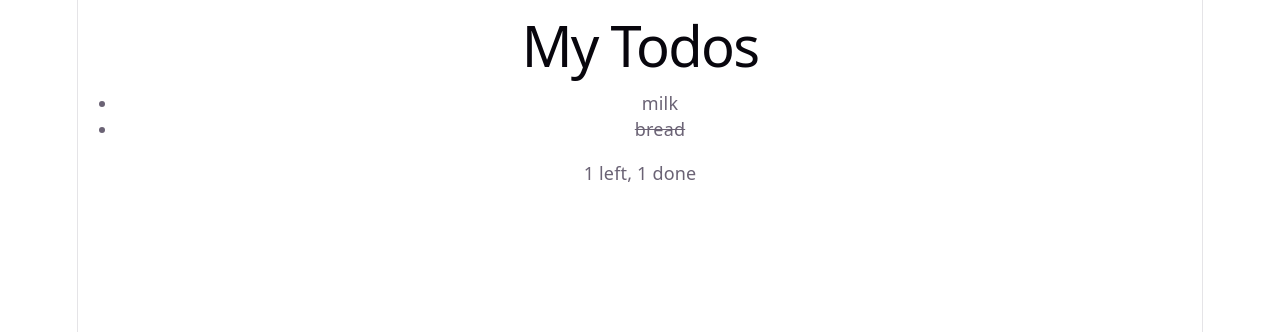
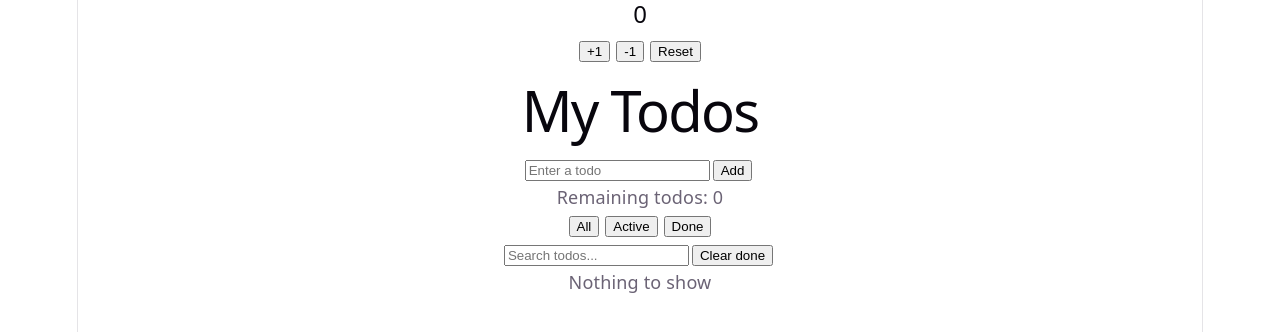
Before and after one commit to Deeppatel2004/todo-react, a React (Vite) app: page / in a window 1280 px wide. Shown: the top 332 px of the page. Built offline with nearby package versions, Linux system fonts and the light colour scheme.

Commit message:
react todo with state

```diff
--- a/src/App.jsx
+++ b/src/App.jsx
@@ -1,44 +1,129 @@
 
-import './App.css';
+import { useState } from 'react';
+import { visibleTodos, clearDone } from './todoHelpers';
+import TodoCount from './TodoCount.jsx';
+import Counter from './Counter.jsx';
 
-const todos = [
-  { id: 1, text: 'milk', done: false },
-  { id: 2, text: 'bread', done: true }
-];
 
-function TodoItem({ text, done }) {
-  return (
-    <li className={done ? 'todo done' : 'todo'}>
-      {text}
-    </li>
+function App() {
+  const [todos, setTodos] = useState([]);
+  const [text, setText] = useState('');
+  const [mode, setMode] = useState('all');
+  const [search, setSearch] = useState('');
+
+  const shown = visibleTodos(todos, mode, search);
+
+  function handleSubmit(e) {
+    e.preventDefault();
+
+    if (!text.trim()) return;
+
+    const newTodo = {
+      id: Date.now(),
+      text: text.trim(),
+      done: false,
+    };
+
+    setTodos([...todos, newTodo]);
+    setText('');
+  }
+
+  function toggleTodo(id) {
+    setTodos(
+      todos.map(todo =>
+        todo.id === id
+          ? { ...todo, done: !todo.done }
+          : todo
+      )
     );
   }
 
-
-function TodoCount({ todos }) {
-  const left = todos.filter(todo => !todo.done).length;
-  const done = todos.filter(todo => todo.done).length;
-
-  return <p>{left} left, {done} done</p>;
+  function deleteTodo(id) {
+    setTodos(todos.filter(todo => todo.id !== id));
   }
 
+  function handleClearDone() {
+    setTodos(clearDone(todos));
+  }
 
-function App() {
   return (
     <div>
+      <Counter />
       <h1>My Todos</h1>
 
+      <form onSubmit={handleSubmit}>
+        <input
+          value={text}
+          onChange={e => setText(e.target.value)}
+          placeholder="Enter a todo"
+        />
+        <button type="submit">Add</button>
+      </form>
+
+      <TodoCount todos={todos} />
+
+      <div>
+        <button
+          className={mode === 'all' ? 'btn active' : 'btn'}
+          onClick={() => setMode('all')}
+        >
+          All
+        </button>
+
+        <button
+          className={mode === 'active' ? 'btn active' : 'btn'}
+          onClick={() => setMode('active')}
+        >
+          Active
+        </button>
+
+        <button
+          className={mode === 'done' ? 'btn active' : 'btn'}
+          onClick={() => setMode('done')}
+        >
+          Done
+        </button>
+      </div>
+
+      <input
+        value={search}
+        onChange={e => setSearch(e.target.value)}
+        placeholder="Search todos..."
+      />
+
+      <button onClick={handleClearDone}>
+        Clear done
+      </button>
+
+      {shown.length === 0 ? (
+        <p>Nothing to show</p>
+      ) : (
         <ul>
-        {todos.map(todo => (
-          <TodoItem
-            key={todo.id}
-            text={todo.text}
-            done={todo.done}
-          />
+          {shown.map(todo => (
+            <li key={todo.id}>
+              <span
+                onClick={() => toggleTodo(todo.id)}
+                style={{
+                  textDecoration: todo.done
+                    ? 'line-through'
+                    : 'none',
+                  cursor: 'pointer',
+                }}
+              >
+                {todo.text}
+              </span>
+
+              <button onClick={() => toggleTodo(todo.id)}>
+                {todo.done ? 'Undo' : 'Done'}
+              </button>
+
+              <button onClick={() => deleteTodo(todo.id)}>
+                Delete
+              </button>
+            </li>
           ))}
         </ul>
-
-<TodoCount todos={todos} />
+      )}
     </div>
   );
 }
--- /dev/null
+++ b/src/Counter.jsx
@@ -0,0 +1,15 @@
+        import { useState } from 'react';
+
+        function Counter() {
+          const [count, setCount] = useState(0);
+
+          return (
+            <div>
+              <h2 className={count < 0 ? 'negative' : ''}>{count}</h2>
+              <button onClick={() => setCount(count + 1)}>+1</button>
+              <button onClick={() => setCount(count - 1)}>-1</button>
+             <button onClick={() => setCount(0)}>Reset</button>
+            </div>
+          );
+        }
+        export default Counter;
--- /dev/null
+++ b/src/TodoCount.jsx
@@ -0,0 +1,7 @@
+function TodoCount({ todos }) {
+  const remaining = todos.filter(todo => !todo.done).length;
+
+  return <p>Remaining todos: {remaining}</p>;
+}
+
+export default TodoCount;
--- a/src/index.css
+++ b/src/index.css
@@ -94,6 +94,9 @@ h2 {
 p {
   margin: 0;
 }
+button {
+  margin: 3px;
+}
 
 code,
 .counter {
--- /dev/null
+++ b/src/todoHelpers.js
@@ -0,0 +1,18 @@
+export function visibleTodos(todos, mode, search) {
+  return todos.filter(todo => {
+    const matchesMode =
+      mode === 'all' ||
+      (mode === 'active' && !todo.done) ||
+      (mode === 'done' && todo.done);
+
+    const matchesSearch = todo.text
+      .toLowerCase()
+      .includes(search.toLowerCase());
+
+    return matchesMode && matchesSearch;
+  });
+}
+
+export function clearDone(todos) {
+  return todos.filter(todo => !todo.done);
+}
```
Also changed, not shown: src/App1.jsx (added, +47 -0 lines). Lines whose indentation alone changed are shown as unchanged.
